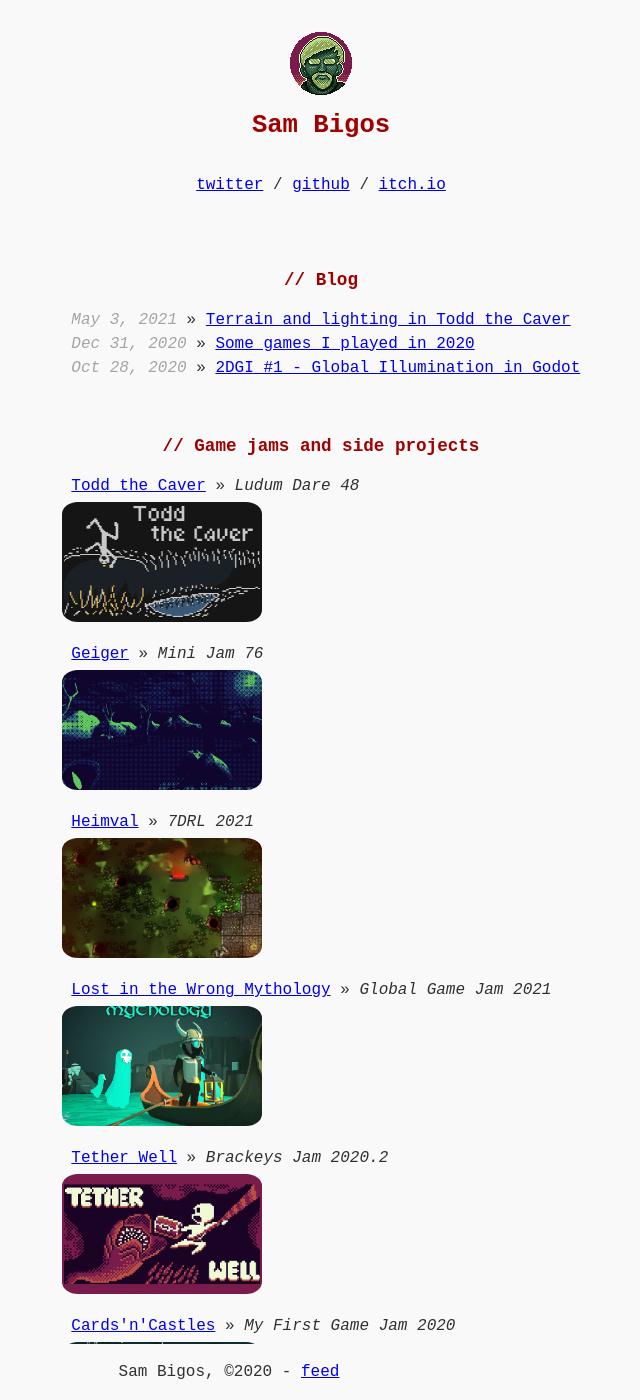
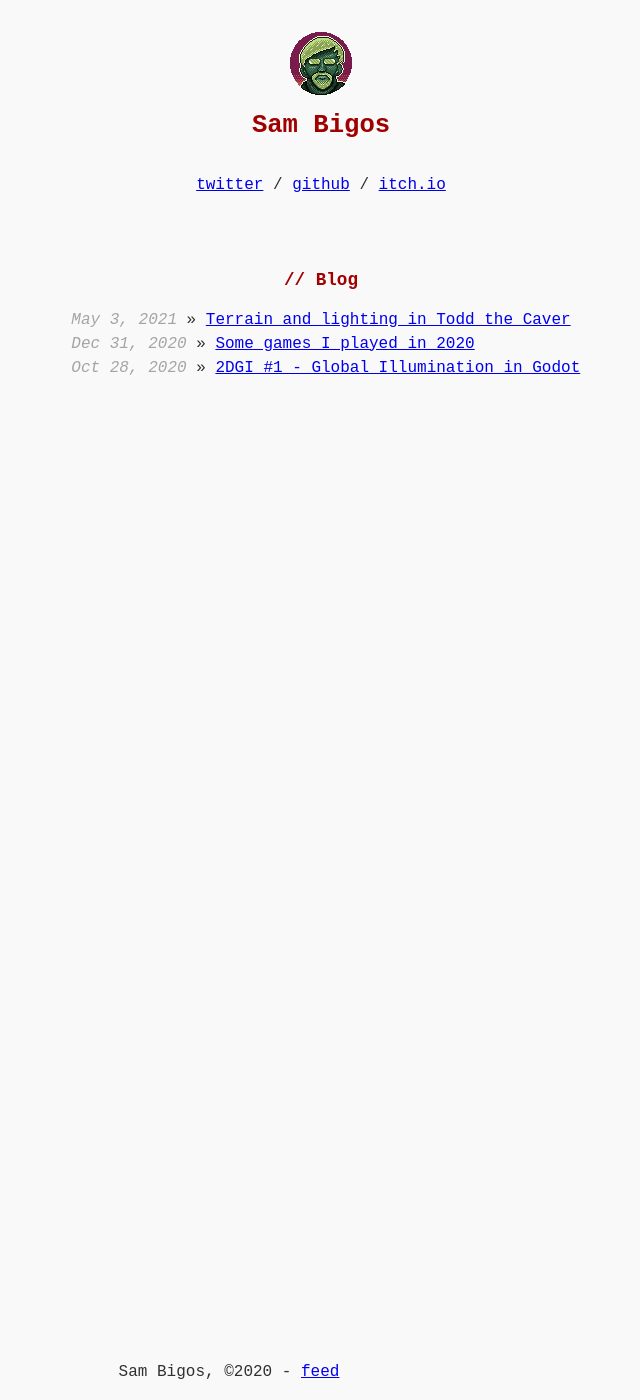
Before and after one commit to samuelbigos/samuelbigos.github.io, a Jekyll site: the page built from index.md, in a window 1280 px wide and 1400 px high. Shown: the whole window, without its empty margins (411-1051 px from the left). Built offline with Jekyll 4.4.1, drawn with Linux system fonts in a browser that asks for light colours; some web fonts are replaced; some of the changed text lies outside the part shown.

Commit message:
Remove stuff from homepage.

```diff
--- a/_data/menu.yml
+++ b/_data/menu.yml
@@ -5,70 +5,3 @@
     url: false
     img: false
     entries: false
-
-  - title: Game jams and side projects
-    url: false
-    img: false
-    entries:
-      - title: Todd the Caver
-        img: /assets/home/todd-the-caver.png
-        desc: Ludum Dare 48
-        url: https://sambigos.itch.io/todd-the-caver
-      - title: Geiger
-        img: /assets/home/geiger.png
-        desc: Mini Jam 76
-        url: https://sambigos.itch.io/geiger
-      - title: Heimval
-        img: /assets/home/heimval.png
-        desc: 7DRL 2021
-        url: https://sambigos.itch.io/heimval
-      - title: Lost in the Wrong Mythology
-        img: /assets/home/lost-in-the-wrong-mythology.png
-        desc: Global Game Jam 2021
-        url: https://sambigos.itch.io/lost-in-the-wrong-mythology
-      - title: Tether Well
-        img: /assets/home/tether-well.png
-        desc: Brackeys Jam 2020.2
-        url: https://sambigos.itch.io/tether-well
-      - title: Cards'n'Castles
-        img: /assets/home/cards-n-castles.png
-        desc: My First Game Jam 2020
-        url: https://sambigos.itch.io/cardsncastles
-
-  - title: Tools, assets, and tech demos
-    url: false
-    img: false
-    entries:
-      - title: Godot Dither Shader
-        img: /assets/home/godot-dither-shader.gif
-        desc:
-        url: https://sambigos.itch.io/godot-dither-shader
-      - title: 2D Global Illumination in Godot
-        img: /assets/home/godot-2d-global-illumination.png
-        desc:
-        url: https://sambigos.itch.io/2d-global-illumination-in-godot
-      - title: Godot 2D NavMesh Generator
-        img: /assets/home/godot-2d-navmesh-gen.png
-        desc:
-        url: https://sambigos.itch.io/godot-2d-navmesh-generator
-
-  - title: Professional credits
-    url: false
-    img: false
-    entries:
-      - title: Assassin's Creed VR
-        img: /assets/home/assassins-creed-vr.png
-        desc: 2020 - present
-        url: https://www.electricsquare.com/games/
-      - title: Forza Street
-        img: /assets/home/forza-street.png
-        desc: 2017 - 2020
-        url: https://play.google.com/store/apps/details?id=com.microsoft.gravity&hl=en_GB&gl=US
-      - title: F1 2016
-        img: /assets/home/f1-2016.png
-        desc: 2015 - 2017
-        url: https://play.google.com/store/apps/details?id=com.codemasters.f12016&hl=en_GB&gl=US
-      - title: Angry Birds Go!
-        img: /assets/home/angry-birds-go.png
-        desc: 2012 - 2015
-        url: https://play.google.com/store/apps/details?id=com.rovio.angrybirdsgo&hl=en_GB&gl=US
```
